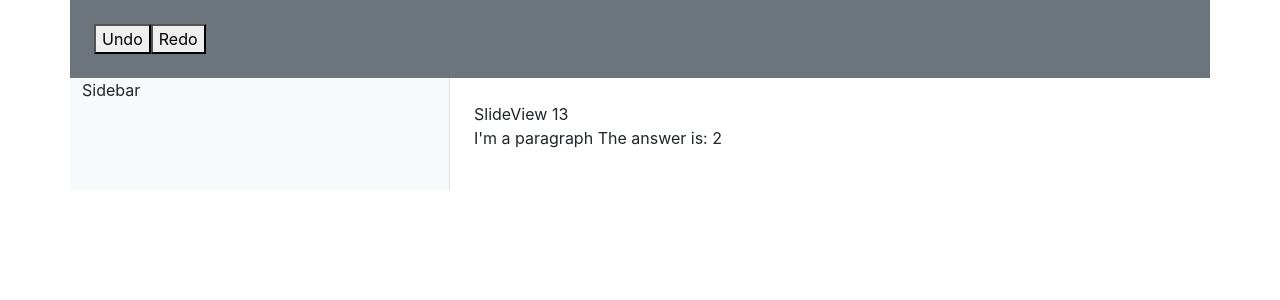
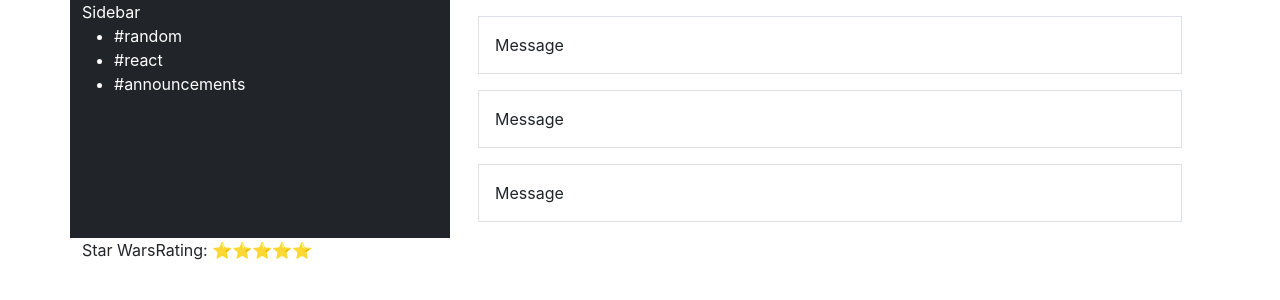
Before and after one commit to natafaye/fesd-week-13, a React (Create React App) app: page / in a window 1280 px wide. Shown: the top 300 px of the page. Built offline with nearby package versions, Linux system fonts and the light colour scheme.

Commit message:
slack example and movie app discussions

```diff
--- a/src/App.js
+++ b/src/App.js
@@ -1,15 +1,51 @@
+import MessageList from "./components/MessageList"
 import Sidebar from "./components/Sidebar";
-import SlideView from "./components/SlideView";
-import Toolbar from "./components/Toolbar";
 
 export default function App() {
   return (
     <div className="container">
-      <Toolbar/>
       <div className="row">
         <Sidebar/>
-        <SlideView/>
+        <MessageList/>
+        <MovieList/>
       </div>
     </div>
   )
 }
+
+
+/**** EXAMPLE STAR RATING CODE ****/
+
+// Step 1: make an array of the length of the number of stars we want
+// [null, null, null]
+// // Step 2: fill it with stars
+// ["⭐", "⭐", "⭐"]
+// // Step 3: join the array (unless it's react, then you don't need to)
+// "⭐⭐⭐"
+
+// // Step 1
+// Array(numberOfStarsYouWant)
+//     // Step 2
+//     .fill("⭐")
+//     // Step 3 (if not in React)
+//     .join("")
+
+const movieList = [
+  {
+    name: "Star Wars",
+    rating: 5
+  }
+]
+
+function MovieList() {
+    return (
+        <div>
+            {movieList.map(movie => (
+                <div>
+                    {movie.name}
+                    Rating: {Array(movie.rating).fill("⭐")}
+                </div>
+            ))}
+        </div>
+    )
+}
--- /dev/null
+++ b/src/components/ChannelList.js
@@ -0,0 +1,29 @@
+export default function ChannelList() {
+    const channelList = [
+        {
+            id: 0,
+            name: "#random"
+        },
+        {
+            id: 1,
+            name: "#react"
+        },
+        {
+            id: 2,
+            name: "#announcements"
+        }
+    ]
+
+    // const liList = []
+    // for(let i = 0; i < channelList.length; i++) {
+    //     liList.push(<li>{channelList[i].name}</li>)
+    // }
+
+    // [ <li>#random</li>, <li>#react</li>, <li>#announcements</li>]
+
+    return (
+        <ul>
+            {channelList.map((channel) => <li key={channel.id}>{channel.name}</li>)}
+        </ul>
+    )
+}
--- /dev/null
+++ b/src/components/Message.js
@@ -0,0 +1,8 @@
+
+export default function Message() {
+  return (
+    <div className="border p-3 m-3">
+        Message
+    </div>
+  )
+}
--- /dev/null
+++ b/src/components/MessageList.js
@@ -0,0 +1,18 @@
+import Message from "./Message";
+
+export default function MessageList() {
+
+  let hasError = false
+
+  if(hasError) {
+    return <div className="col text-danger">ERROR!</div>
+  }
+
+  return (
+    <div className="col">
+      <Message/>
+      <Message/>
+      <Message/>
+    </div>
+  )
+}
--- a/src/components/Sidebar.js
+++ b/src/components/Sidebar.js
@@ -1,5 +1,11 @@
+import ChannelList from "./ChannelList";
+
 export default function Sidebar() {
-  return (
-    <div className="col-4 border-end bg-light">Sidebar</div>
-  )
+
+    return (
+        <div className="col-4 bg-dark text-white">
+            Sidebar
+            <ChannelList/>
+        </div>
+    )
 }
--- a/src/components/SlideThumbnail.js
+++ /dev/null
@@ -1,5 +0,0 @@
-export default function SlideThumbnail() {
-  return (
-    <div>SlideThumbnail</div>
-  )
-}
--- a/src/components/SlideView.js
+++ /dev/null
@@ -1,9 +0,0 @@
-export default function SlideView() {
-    const paragraph = <p>I'm a paragraph { `The answer is: ${1 + 1}` }</p>
-
-    return (
-        <div className="col p-4">SlideView { 8 + 5 }
-            { paragraph }
-        </div>
-    )
-}
--- a/src/components/Toolbar.js
+++ b/src/components/Toolbar.js
@@ -1,16 +1,8 @@
-import ToolbarButton from "./ToolbarButton";
-import { toolbarButtonArray } from "./data";
 
 export default function Toolbar() {
-  return (
-    <div className="row bg-secondary text-white">
-      <div className="col p-4">
-        {toolbarButtonArray.map(button => (
-          <button key={button.id}>
-            {button.text}
-          </button>
-        ))}
-      </div>
-    </div>
-  )
+    return (
+        <div className="bg-primary text-white p-3">
+            I'm a toolbar
+        </div>
+    )
 }
--- a/src/components/ToolbarButton.js
+++ /dev/null
@@ -1,13 +0,0 @@
-
-// PROPS
-// what it does when you click on it
-// what image to show
-// what tooltip text to show
-// whether or not to have a dropdown
-// what to show in the dropdown
-
-export default function ToolbarButton(props) {
-  return (
-    <button>{props.button.text}</button>
-  )
-}
--- a/src/components/data.js
+++ /dev/null
@@ -1,14 +0,0 @@
-export const toolbarButtonArray = [
-    {
-      id: 0,
-      text: "Undo",
-      image: "some image",
-      showArrow: false
-    },
-    {
-      id: 1,
-      text: "Redo",
-      image: "some image",
-      showArrow: false
-    }
-  ]
--- a/src/index.js
+++ b/src/index.js
@@ -8,7 +8,7 @@ import reportWebVitals from './reportWebVitals';
 const root = ReactDOM.createRoot(document.getElementById('root'));
 root.render(
     <React.StrictMode>
-        <App/>
+        <App />
     </React.StrictMode>
 );
 
@@ -16,3 +16,61 @@ root.render(
 // to log results (for example: reportWebVitals(console.log))
 // or send to an analytics endpoint. Learn more: https://bit.ly/CRA-vitals
 reportWebVitals();
+
+
+
+
+
+/**** DISCUSSION OF MOVIE APP DATA *****/
+
+
+// BAD IDEA
+const moviesAndReviews = [
+    {
+        id: 0,
+        name: "Star Wars",
+        reviews: [
+            {
+                text: "It was great"
+            }
+        ]
+    },
+    {
+        id: 1,
+        name: "Star Trek",
+        reviews: [
+            {
+                text: "It wasn't great"
+            }
+        ]
+    }
+]
+
+// does not need to be in state (never changes)
+const movies = [
+    {
+        id: 0,
+        name: "Star Wars",
+        reviews: [
+        ]
+    },
+    {
+        id: 1,
+        name: "Star Trek",
+        reviews: [
+        ]
+    }
+]
+
+// Reviews in a seperate array (in state)
+const reviews = [
+    {
+        movieId: 0,
+        text: "It was great"
+    },
+    {
+        movieId: 1,
+        text: "It wasn't great"
+    }
+]
+// filter to get the reviews for one particular movie
```
Also changed, not shown: src/utilities.js (deleted, +0 -9 lines).
